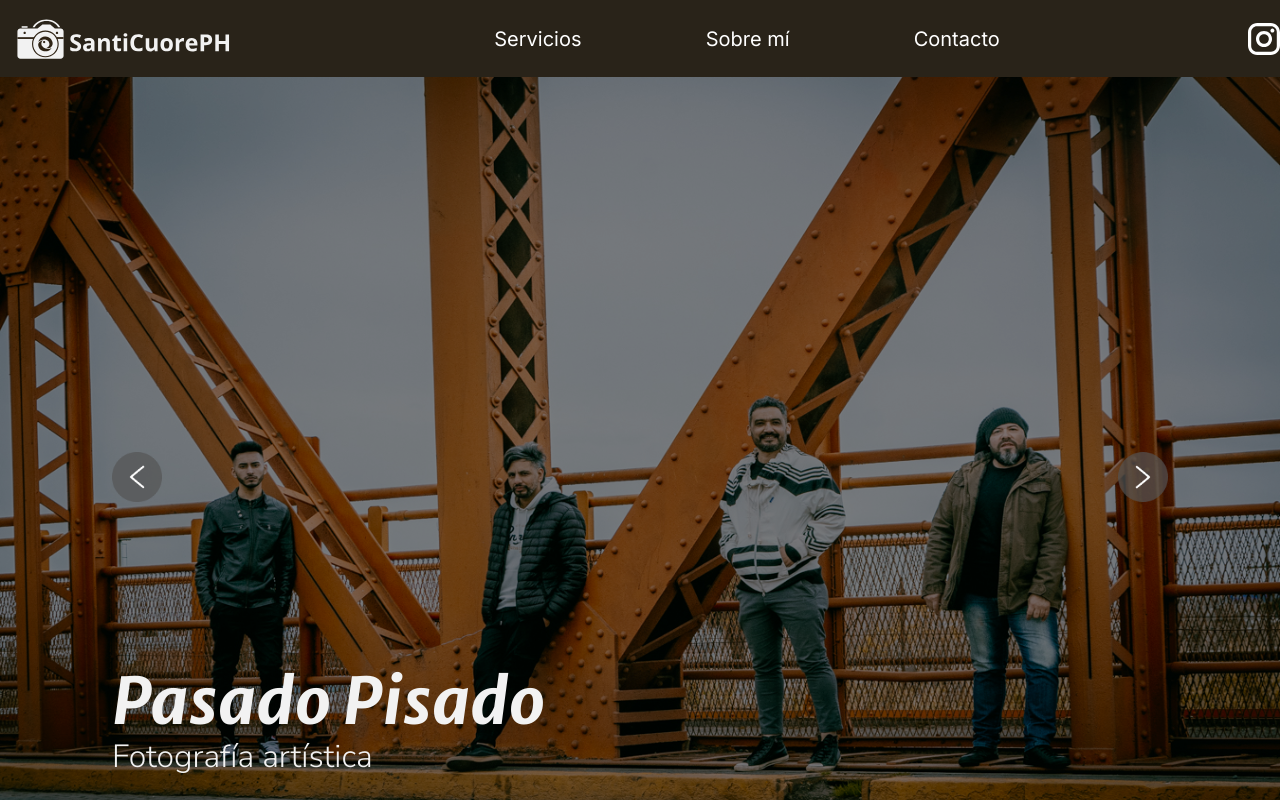
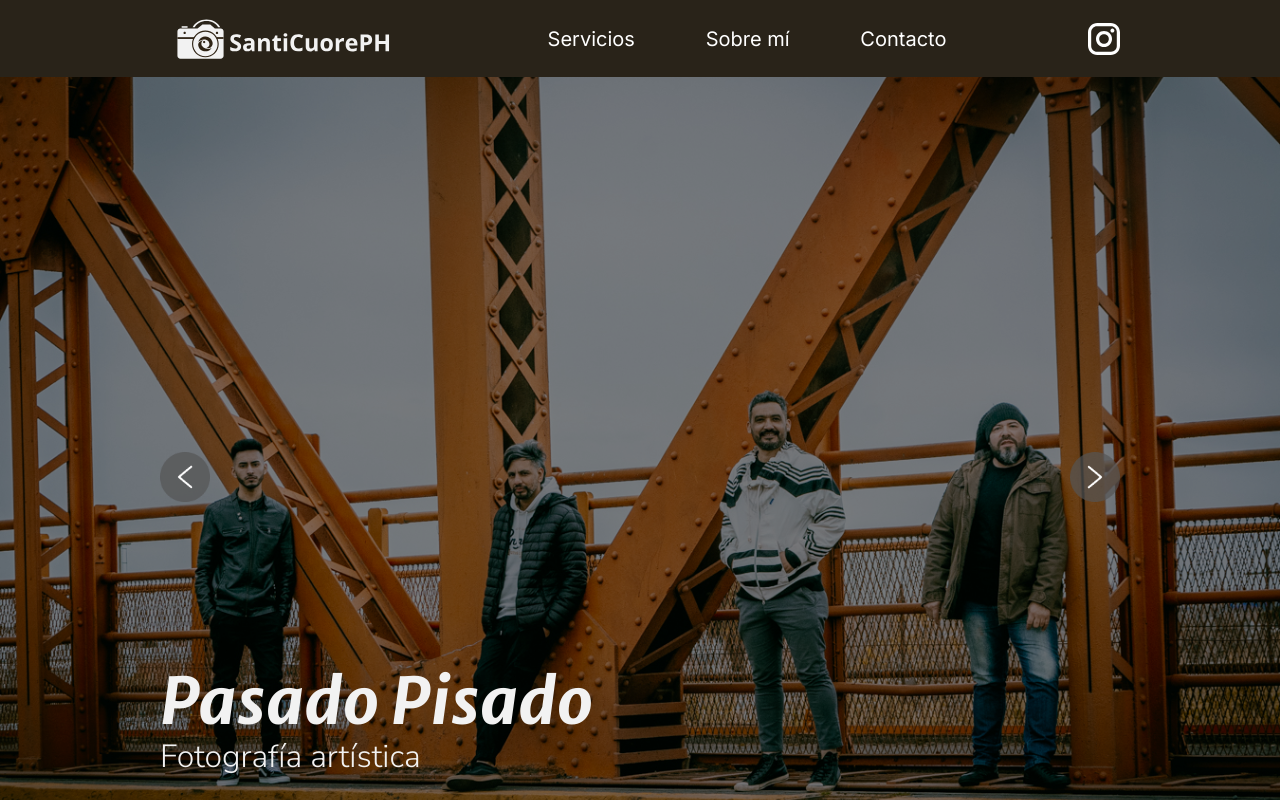
Before and after one commit to FooTalent/Landing-SantiCuoreph, a Next.js app: page / in a window 1280 px wide. Shown: the top 800 px of the page. Built offline with nearby package versions, Linux system fonts and the light colour scheme.

Commit message:
Acomodado Slider y Header

```diff
--- a/src/app/Componentes/Slideshow/Slider.tsx
+++ b/src/app/Componentes/Slideshow/Slider.tsx
@@ -53,18 +53,12 @@ const buttonStyle = {
 };
 const properties = {
   prevArrow: (
-    <button
-      className="container 2xl:ml-48 xl:ml-28 lg:ml-24 md:ml-28 ml-14"
-      style={{ ...buttonStyle }}
-    >
+    <button className="lg:ml-40 ml-4" style={{ ...buttonStyle }}>
       <Image src="/assets/img/ArrowLeft.png" alt="" width={60} height={60} />
     </button>
   ),
   nextArrow: (
-    <button
-      className="container 2xl:mr-48 xl:mr-28 lg:ml-24 md:mr-28 mr-14"
-      style={{ ...buttonStyle }}
-    >
+    <button className="lg:mr-40 mr-4" style={{ ...buttonStyle }}>
       <Image src="/assets/img/ArrowRight.png" alt="" width={60} height={60} />
     </button>
   ),
@@ -75,15 +69,15 @@ const Slideshow = () => {
     <div className="slide-container">
       <Slide autoplay={false} {...properties}>
         {slideImages.map((slideImage, index) => (
-          <div key={index} className="h-screen">
+          <div key={index} className="h-full">
             <div className="h-full relative flex items-center">
               <Image
                 src={slideImage.url}
                 alt="Slide"
                 width="0"
                 height="0"
-                sizes="cover"
-                className="w-screen h-screen filter brightness-50"
+                sizes="100%"
+                className="w-screen h-screen object-cover filter brightness-50"
               />
               {/* CONTENEDOR DE LOS INDICADORES */}
               <div
@@ -100,10 +94,10 @@ const Slideshow = () => {
                 ))}
               </div>
               {/* TEXTO PRINCIPAL Y SECUNDARIO */}
-              <p className="text-fondoBlanco absolute font-merriwather font-bold italic lg:text-[4rem] text-[2rem] 2xl:left-48 xl:left-28 lg:left-20 md:left-28 left-14 lg:bottom-32 bottom-48">
+              <p className="text-fondoBlanco absolute font-merriwather font-bold italic lg:text-[4rem] text-[2rem] lg:left-40 left-4 lg:bottom-32 bottom-48">
                 {slideImage.caption}
               </p>
-              <p className="2xl:left-48 xl:left-28 lg:left-24 font-nunitoSans absolute font-light text-fondoBlanco text-[2rem] md:left-28 left-14 lg:bottom-24 bottom-36">
+              <p className="lg:left-40 font-nunitoSans absolute font-light text-fondoBlanco md:text-[2rem] text-[1.5rem] left-4 lg:bottom-24 bottom-36">
                 {slideImage.caption2}
               </p>
             </div>
--- a/src/app/Componentes/header/Header.tsx
+++ b/src/app/Componentes/header/Header.tsx
@@ -23,7 +23,7 @@ const Header = () => {
 
   return (
     <header className="bg-fondoNegro">
-      <nav className="container mx-auto py-4">
+      <nav className="py-4 pr-4 lg:px-40">
         <div className="flex justify-between">
           <div className="flex items-center grow">
             <div className="flex-shrink-0">
@@ -45,7 +45,6 @@ const Header = () => {
 
           <div className="hidden sm:flex grow justify-end grow items-center">
             <a href="https://www.instagram.com/santicuoreph" target="_blank">
-
               <InstagramLogo size={32} />
             </a>
           </div>
@@ -72,7 +71,10 @@ const Header = () => {
                   );
                 })}
                 <div className="grow justify-end grow">
-                <a href="https://www.instagram.com/santicuoreph" target="_blank">
+                  <a
+                    href="https://www.instagram.com/santicuoreph"
+                    target="_blank"
+                  >
                     <InstagramLogo size={32} />
                   </a>
                 </div>
```
Lines whose indentation alone changed are shown as unchanged.
